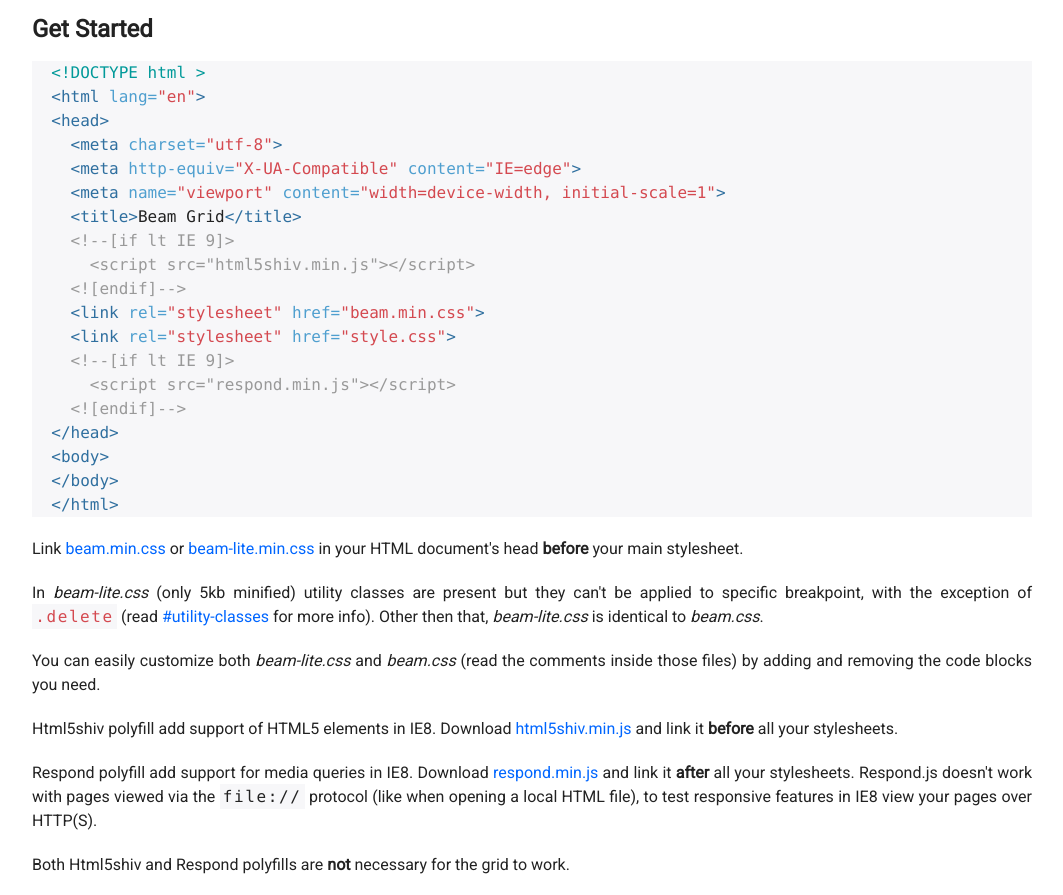
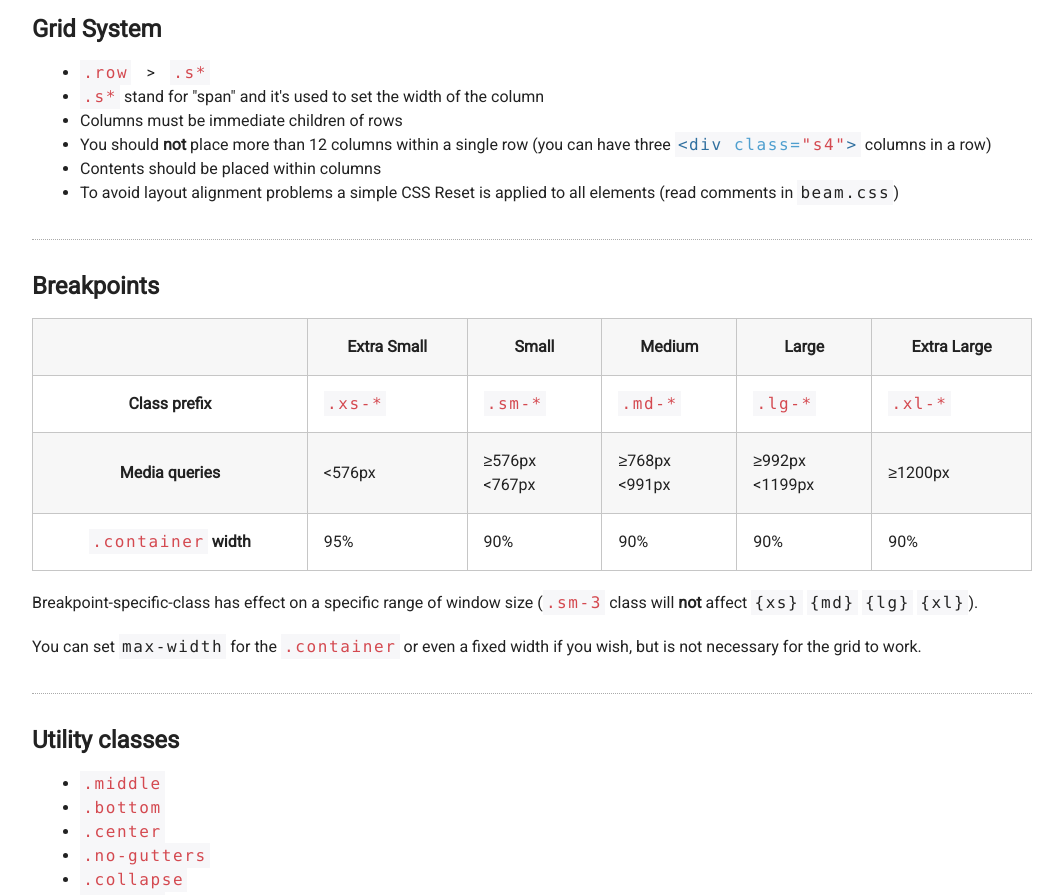
Before and after one commit to pldg/beam, a plain HTML site: page index.html in a window 1280 px wide. Shown: the part 300-1195 px from the top of the page, without its empty margins (108-1171 px from the left). Drawn offline with Linux system fonts and the light colour scheme.

Commit message:
Remove get started section

```diff
--- a/index.html
+++ b/index.html
@@ -25,39 +25,6 @@
         <h2>A responsive CSS grid framework based on <a href="https://www.w3schools.com/css/css_inline-block.asp">inline-block</a></h2>
         <a class="btn" href="https://github.com/pldg/beam">View on Github</a>
       </header>
-
-      <hr />
-
-      <section id="get-started">
-        <h4>Get Started <a href="#get-started">§</a></h4>
-        <!-- CODE -->
-  <pre><code>  <span class="code_doctype">&lt;!DOCTYPE html &gt;</span>
-  <span class="code_tag">&lt;html </span><span class="code_class">lang=</span><span class="code_class-name">"en"</span><span class="code_tag">&gt;</span>
-  <span class="code_tag">&lt;head&gt;</span>
-    <span class="code_tag">&lt;meta </span><span class="code_class">charset=</span><span class="code_class-name">"utf-8"</span><span class="code_tag">&gt;</span>
-    <span class="code_tag">&lt;meta </span><span class="code_class">http-equiv=</span><span class="code_class-name">"X-UA-Compatible"</span><span class="code_class"> content=</span><span class="code_class-name">"IE=edge"</span><span class="code_tag">&gt;</span>
-    <span class="code_tag">&lt;meta </span><span class="code_class">name=</span><span class="code_class-name">"viewport"</span><span class="code_class"> content=</span><span class="code_class-name">"width=device-width, initial-scale=1"</span><span class="code_tag">&gt;</span>
-    <span class="code_tag">&lt;title&gt;</span>Beam Grid<span class="code_tag">&lt;/title&gt;</span>
-    <span class="code_comment">&lt;!--[if lt IE 9]&gt;
-      &lt;script src="html5shiv.min.js"&gt;&lt;/script&gt;
-    &lt;![endif]--&gt;</span>
-    <span class="code_tag">&lt;link </span><span class="code_class">rel=</span><span class="code_class-name">"stylesheet"</span><span class="code_class"> href=</span><span class="code_class-name">"beam.min.css"</span><span class="code_tag">&gt;</span>
-    <span class="code_tag">&lt;link </span><span class="code_class">rel=</span><span class="code_class-name">"stylesheet"</span><span class="code_class"> href=</span><span class="code_class-name">"style.css"</span><span class="code_tag">&gt;</span>
-    <span class="code_comment">&lt;!--[if lt IE 9]&gt;
-      &lt;script src="respond.min.js"&gt;&lt;/script&gt;
-    &lt;![endif]--&gt;</span>
-  <span class="code_tag">&lt;/head&gt;</span>
-  <span class="code_tag">&lt;body&gt;</span>
-  <span class="code_tag">&lt;/body&gt;</span>
-  <span class="code_tag">&lt;/html&gt;</span>  </code></pre>
-  <!-- END of CODE -->
-        <p>Link <a href="https://cdn.jsdelivr.net/gh/pldg/beam/beam.min.css">beam.min.css</a> or <a href="https://cdn.jsdelivr.net/gh/pldg/beam/beam-lite.min.css">beam-lite.min.css</a> in your HTML document's head <b>before</b> your main stylesheet.</p>
-        <p>In <i>beam-lite.css</i> (only 5kb minified) utility classes are present but they can't be applied to specific breakpoint, with the exception of <code class="code_class-name">.delete</code> (read <a href="#utility-classes">#utility-classes</a> for more info). Other then that, <i>beam-lite.css</i> is identical to <i>beam.css</i>.</p>
-        <p>You can easily customize both <i>beam-lite.css</i> and <i>beam.css</i> (read the comments inside those files) by adding and removing the code blocks you need.</p>
-        <p>Html5shiv polyfill add support of HTML5 elements in IE8. Download <a href="https://github.com/aFarkas/html5shiv/tree/master/dist">html5shiv.min.js</a> and link it <b>before</b> all your stylesheets.</p>
-        <p>Respond polyfill add support for media queries in IE8. Download <a href="https://github.com/scottjehl/Respond/tree/master/dest">respond.min.js</a> and link it <b>after</b> all your stylesheets. Respond.js doesn't work with pages viewed via the <code>file://</code> protocol (like when opening a local HTML file), to test responsive features in IE8 view your pages over HTTP(S).</p>
-        <p>Both Html5shiv and Respond polyfills are <b>not</b> necessary for the grid to work.</p>
-      </section><!-- END of SECTION #get-started -->
 
       <hr />
 
```
